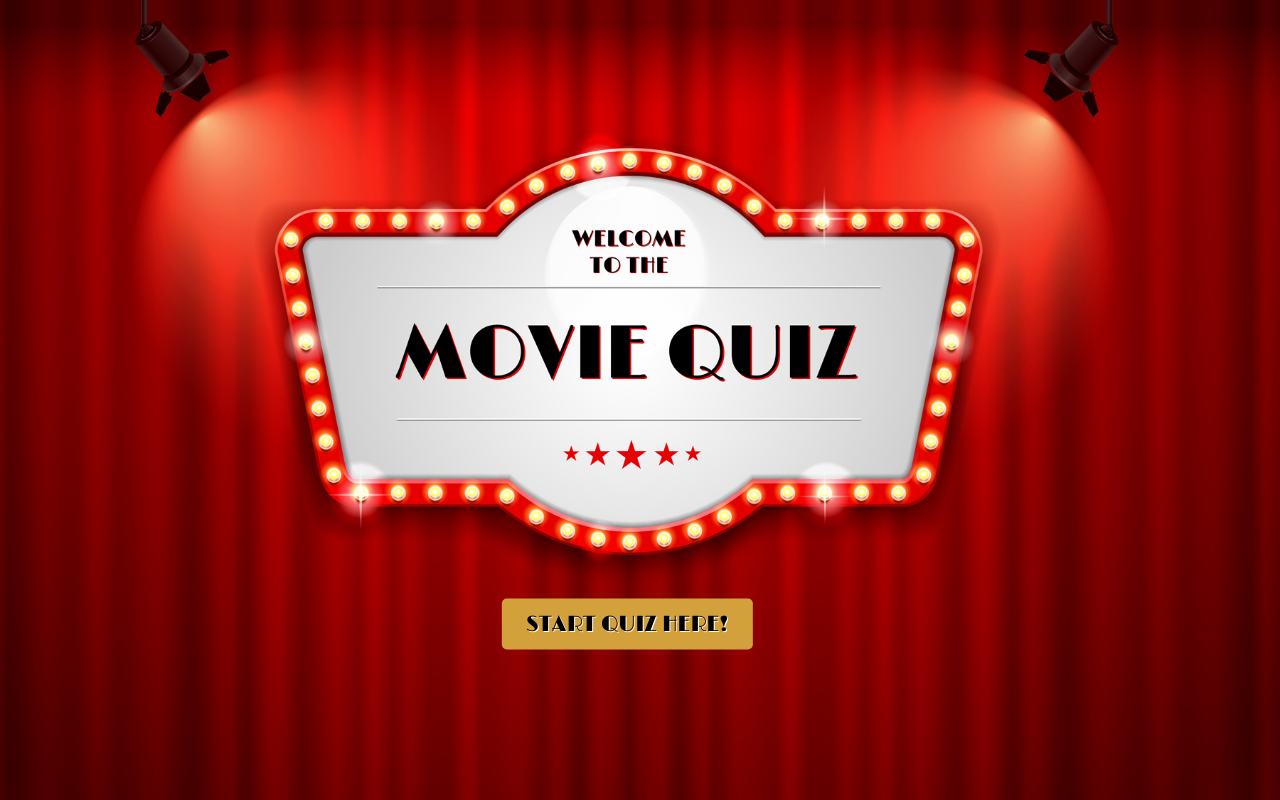
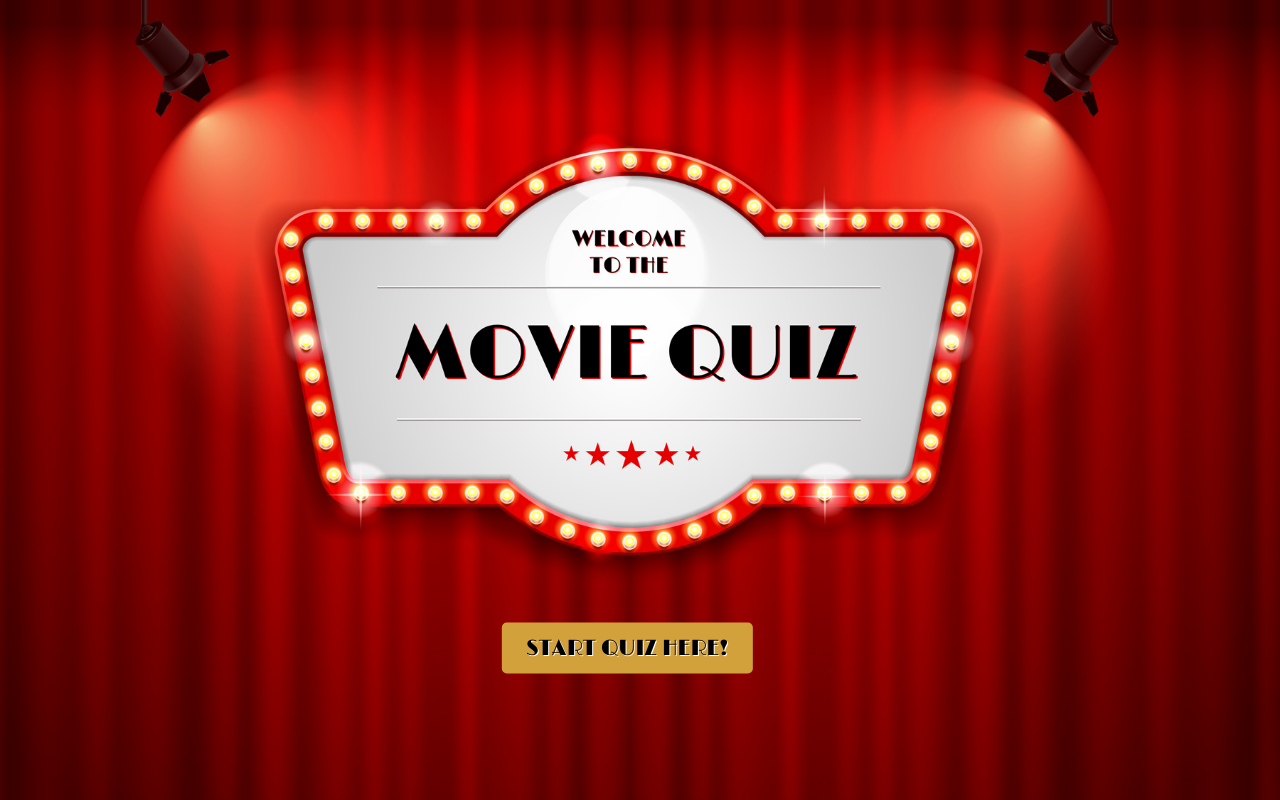
Before and after one commit to Technigo/project-redux-quiz-old, a React (Create React App) app: page / in a window 1280 px wide. Built offline with nearby package versions, Linux system fonts and the light colour scheme.

Commit message:
resized restart button in summary

```diff
--- a/src/components/StartPage.css
+++ b/src/components/StartPage.css
@@ -105,7 +105,7 @@
     }
     .start-button {
         left: 49%;
-        top: 78%;
+        top: 81%;
         text-shadow: 1px 1px #ffffff;
         font-size: 22px;
         }
--- a/src/components/Summary.css
+++ b/src/components/Summary.css
@@ -174,7 +174,7 @@ p {
   }
 
   .restart-button {
-    font-size: 12px;
+    font-size: 14px;
     top: 94%;
     padding: 6px 16px;
   }
```
